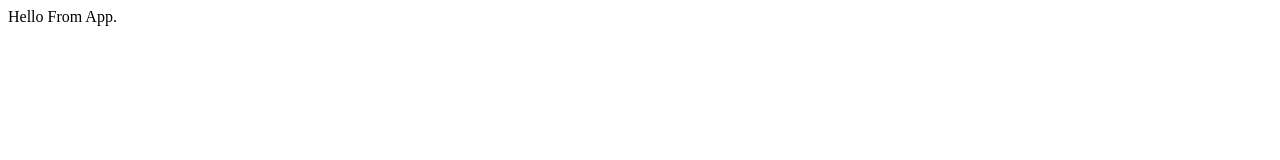
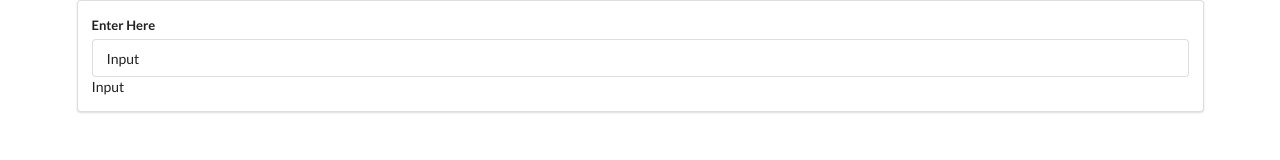
Before and after one commit to vikas283/Unsplash-lite, a React app: page / in a window 1280 px wide. Built offline with nearby package versions, Linux system fonts and the light colour scheme.

Commit message:
added SearchBar component

```diff
--- a/public/index.html
+++ b/public/index.html
@@ -5,6 +5,7 @@
     <link rel="icon" href="%PUBLIC_URL%/favicon.ico" />
     <meta name="viewport" content="width=device-width, initial-scale=1" />
     <meta name="theme-color" content="#000000" />
+    <link rel="stylesheet" href="https://cdnjs.cloudflare.com/ajax/libs/semantic-ui/2.4.1/semantic.min.css">
     <meta
       name="description"
       content="Web site created using create-react-app"
--- a/src/Components/App.js
+++ b/src/Components/App.js
@@ -1,11 +1,11 @@
 import React from 'react';
-
+import SearchBar from './SearchBar';
 class App extends React.Component{
 
     render(){
         return(
-            <div>
-            Hello From App.
+            <div className="ui container">
+                <SearchBar/>
             </div>
         );
     }
--- /dev/null
+++ b/src/Components/SearchBar.js
@@ -0,0 +1,25 @@
+import React from 'react';
+
+class SearchBar extends React.Component{
+    state={term:'Input'};
+
+    render(){
+        return(
+            <div className="ui segment">
+                <form className="ui form">
+                    <div className="field">
+                        <label>Enter Here</label>
+                        <input
+                            type="text"
+                            value={this.state.term}
+                            onChange={(event)=>this.setState({term:event.target.value})}/>
+                    </div>
+                    {this.state.term}
+                </form>
+
+            </div>
+        );
+    }
+}
+
+export default SearchBar;
```
